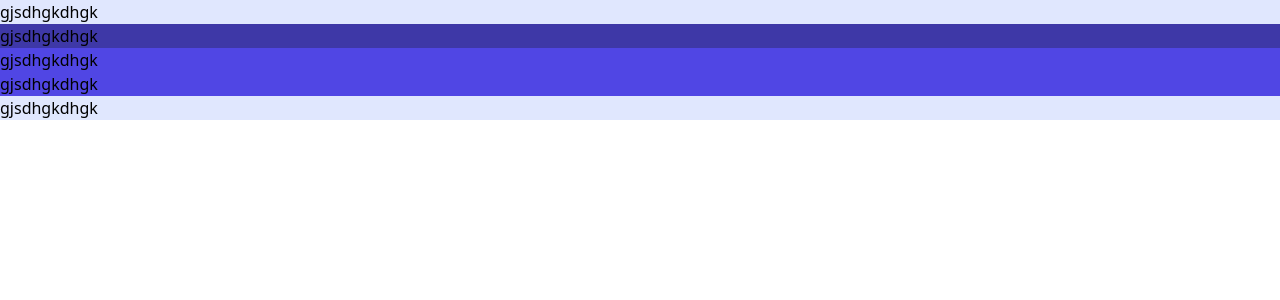
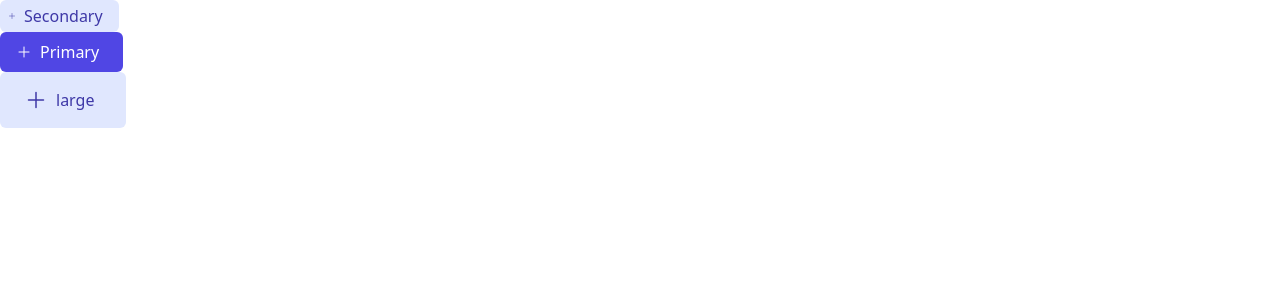
Before and after one commit to Krishna-Mehta-135/Second-Brain, a React (Vite) app in the folder Client/: page / in a window 1280 px wide. Shown: the top 300 px of the page. Built offline with nearby package versions, Linux system fonts and the light colour scheme.

Commit message:
Added button ui lib

```diff
--- /dev/null
+++ b/Client/Icons/PlusIcon.tsx
@@ -0,0 +1,16 @@
+import {IconProps, iconSizeVariants} from "./index";
+
+export const PlusIcon = (props: IconProps) => {
+    return (
+        <svg
+            xmlns="http://www.w3.org/2000/svg"
+            fill="none"
+            viewBox="0 0 24 24"
+            stroke-width="1.5"
+            stroke="currentColor"
+            className={iconSizeVariants[props.size || "sm"]}
+        >
+            <path stroke-linecap="round" stroke-linejoin="round" d="M12 4.5v15m7.5-7.5h-15" />
+        </svg>
+    );
+};
--- /dev/null
+++ b/Client/Icons/index.ts
@@ -0,0 +1,9 @@
+export interface IconProps {
+    size ?: "sm" | "md" | "lg"
+}
+
+export const iconSizeVariants = {
+    "sm" : "size-2",
+    "md" : "size-4",
+    "lg" : "size-6",
+}
--- a/Client/components/Button.tsx
+++ b/Client/components/Button.tsx
@@ -1,16 +1,34 @@
-import { ReactElement } from 'react';
+import {ReactElement} from "react";
 
-type Variants = "Primary" | "Secondary"
+type Variants = "Primary" | "Secondary";
 
 interface ButtonProps {
-    variant : Variants;
-    size : "sm" | "md" | "lg";
-    text : string;
-    startIcon ?: ReactElement;
-    endIcon ?: ReactElement;
-    onClick : () => void;
+    variant: Variants;
+    size: "sm" | "md" | "lg";
+    text: string;
+    startIcon?: ReactElement;
+    endIcon?: ReactElement;
+    onClick: () => void;
 }
 
 const variantStyles = {
-    // "Primary" :
-}
+    Primary: "bg-purple-600 text-white",
+    Secondary: "bg-purple-300 text-purple-500",
+};
+
+const defaultStyles = "rounded-md flex items-center";
+const sizeStyles = {
+    sm: "py-1 px-2",
+    md: "py-2 px-4",
+    lg: "py-4 px-6",
+};
+
+export const Button = (props: ButtonProps) => {
+    return (
+        <button className={` ${variantStyles[props.variant]} ${defaultStyles} ${sizeStyles[props.size]}`}>
+            {props.startIcon ? <div className="pr-2">{props.startIcon}</div> : null}
+            {props.text}
+            {props.startIcon ? <div className="pl-2">{props.endIcon}</div> : null}
+        </button>
+    );
+};
--- a/Client/src/App.tsx
+++ b/Client/src/App.tsx
@@ -1,16 +1,21 @@
-import './App.css'
+import "./App.css";
+import {Button} from "./../components/Button";
+import {PlusIcon} from "./../Icons/PlusIcon";
 
 function App() {
-
-  return (
-    <>
-      <p className="bg-purple-300">gjsdhgkdhgk</p>
-      <p className="bg-purple-500">gjsdhgkdhgk</p>
-      <p className="bg-purple-600">gjsdhgkdhgk</p>
-      <p className="bg-[#5046e4]">gjsdhgkdhgk</p>
-      <p className="bg-[#e0e7fe]">gjsdhgkdhgk</p>
-    </>
-  )
+    return (
+        <>
+            <Button
+                variant="Secondary"
+                size="sm"
+                text="Secondary"
+                startIcon={<PlusIcon size="sm" />}
+                onClick={() => {}}
+            />
+            <Button variant="Primary" size="md" text="Primary" startIcon={<PlusIcon size="md" />} onClick={() => {}} />
+            <Button variant="Secondary" size="lg" text="large" startIcon={<PlusIcon size="lg" />} onClick={() => {}} />
+        </>
+    );
 }
 
-export default App
+export default App;
```
